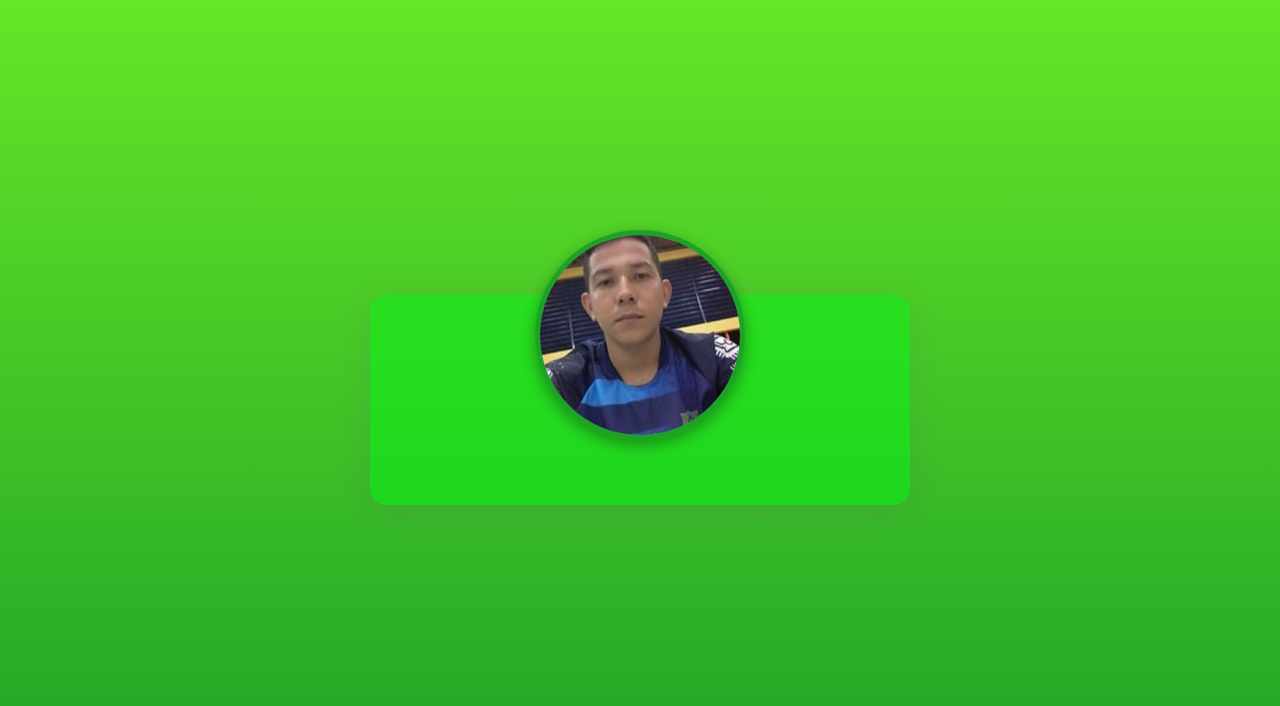
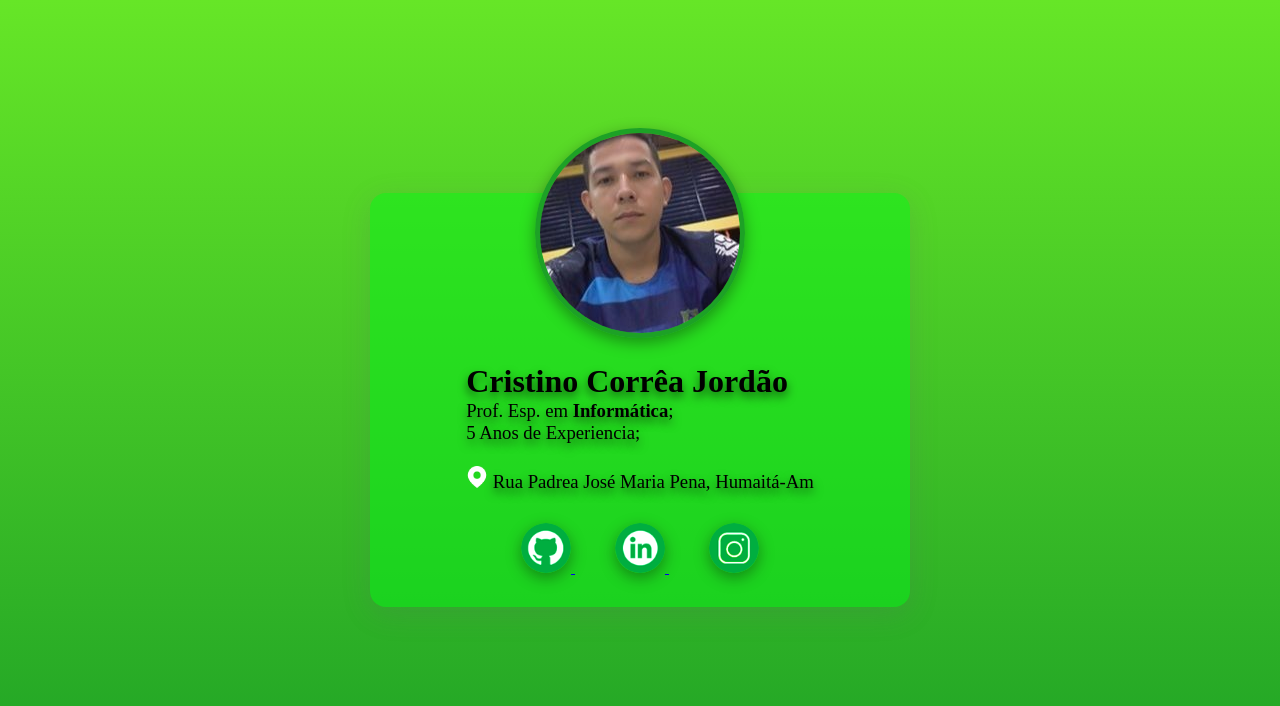
Before and after one commit to ccj96professor/cardsocial, a plain HTML site: page index.html in a window 1280 px wide. Drawn offline with Linux system fonts and the light colour scheme.

Commit message:
finalizar

```diff
--- a/index.html
+++ b/index.html
@@ -1,5 +1,6 @@
 <!DOCTYPE html>
 <html lang="pt-br">
+
 <head>
     <meta charset="UTF-8">
     <meta name="viewport" content="width=device-width, initial-scale=1.0">
@@ -9,6 +10,7 @@
 
 
 </head>
+
 <body>
     <!-- caixa principal -->
     <div class="container">
@@ -17,7 +19,38 @@
             <!-- Inserindo Imagem -->
             <img src="img/eu.jpg" alt="foto-perfil" class="profile-img">
 
+            <!-- texto do card -->
+            <div class="container-text">
+                <h1 class="nome">
+                    Cristino Corrêa Jordão
+                </h1>
+
+                <h3 class="desc">
+                    Prof. Esp. em <b>Informática</b>; <br>
+                    5 Anos de Experiencia;<br><br>
+
+                    <img src="img/address-icon.png" alt="endereço" class="andress-icon"> Rua Padrea José Maria Pena,
+                    Humaitá-Am
+                </h3>
+            </div>
+
+            <!-- links redes sociais  -->
+            <div class="socials">
+                <a href="https://github.com/ccj96professor?tab=repositories" target="_blank">
+                    <img src="img/github-icon2.png" alt="github">
+                </a>
+
+                <a href="https://www.linkedin.com/in/cristino-jordao-3b32b0129/" target="_blank">
+                    <img src="img/linkedIn-icon2.png" alt="github">
+                </a>
+
+                <a href="https://www.instagram.com/" target="_blank">
+                    <img src="img/instagram-icon2.png" alt="github">
+                </a>
+            </div>
+
         </div>
     </div>
 </body>
+
 </html>
--- a/style.css
+++ b/style.css
@@ -39,3 +39,52 @@
     /* direnciona o img no eixo y */
     transform: translateY(-65px);
 }
+
+.container-text{
+    margin-top: -40px;
+}
+
+h1.nome{
+    margin: 0;
+    text-shadow: rgba(0, 0, 0, 0.6) 0px 5px 10px;
+}
+
+h3.desc{
+    font-weight: 400;
+    text-shadow: rgba(0, 0, 0, 0.6) 0px 5px 10px;
+}
+
+.andress-icon{
+    width: 22px;
+    /* altera a opacidade da imagem escala de 0 - 10*/
+    filter: brightness(10);
+}
+
+.socials{
+    margin: 30px 0;
+}
+/* margem nos icones do lado direito */
+.socials a{
+    margin-right: 40px;
+}
+
+/* retira a margem do ultimo icone do lado esquerdo */
+.socials a:last-child{
+    margin-right: 0px;
+}
+
+.socials img{
+    width: 50px;
+    transition: all .3s;
+    box-shadow: rgba(0, 0, 0, 0.35) 0px 5px 15px;
+    border-radius: 50%;
+}
+
+/* animação para almentar o icone quando passar o mouse */
+.socials img:hover{
+    transform: scale(110%);
+}
+/* animação para diminur o icone quando passar o mouse -'visualmente nao dar pra ver'*/
+.social img:active{
+    transform: scale(100%);
+}
```
